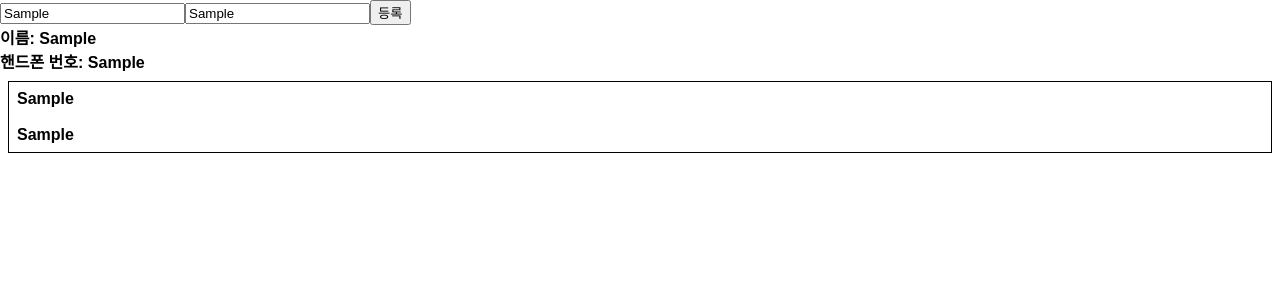
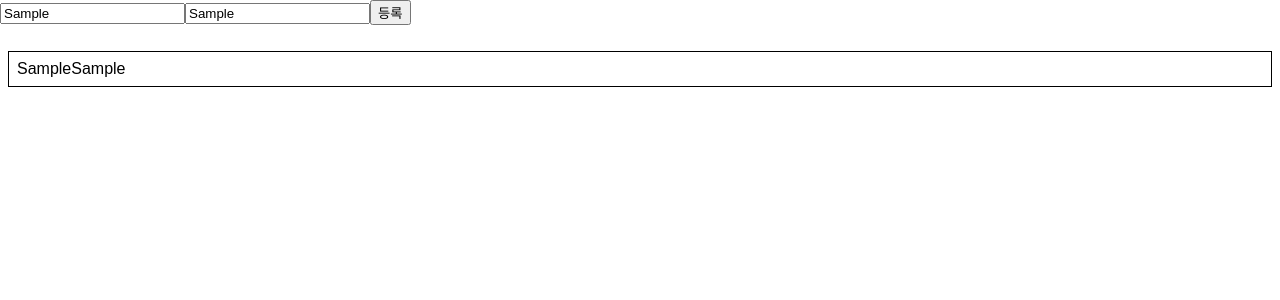
Before and after one commit to dl57934/hoony_blog_Data, a React (Create React App) app in the folder react/myapp/: page / in a window 1280 px wide. Both pictures are taken after typing "Sample", "Sample" into the empty fields and a click on the button "등록". Shown: the top 300 px of the page. Built offline with nearby package versions, Linux system fonts and the light colour scheme.

Commit message:
review redering array

```diff
--- a/react/myapp/src/App.js
+++ b/react/myapp/src/App.js
@@ -1,29 +1,32 @@
 import React, { Component } from 'react';
 import './App.css';
 import PhoneForm from "./component/PhoneForm";
-import PhoneInfoList from "./component/PhoneInfoList";
+import PhoneInfo from "./component/PhoneInfo"
 
 class App extends Component {
     state = {
         info:[]
     };
-    id = 0;
-    handlingCreate = (data)=>{
+    id = 0
+    onCreate = (data) => {
         const {info} = this.state;
         this.setState({
-            info:info.concat(
-                Object.assign({}, data, {id:this.id++})
-            )
+           info: info.concat({
+               ...data,
+               id:this.id++
+           })
         });
     };
-    render() {
-    return (
-      <div>
-          <PhoneForm onCreate={this.handlingCreate}/>
-          <PhoneInfoList data={this.state.info}/>
-      </div>
-    );
-  }
+
+    render(){
+        return (
+            <div>
+                <PhoneForm onCreate={this.onCreate}/>
+                <br/>
+                <PhoneInfo data={this.state.info}/>
+            </div>
+        )
+    }
 }
 
 export default App;
--- a/react/myapp/src/component/PhoneForm.js
+++ b/react/myapp/src/component/PhoneForm.js
@@ -1,4 +1,4 @@
-import React, {Component} from 'react';
+import React, {Component, Fragment} from 'react';
 
 class PhoneForm extends Component {
 state = {
@@ -8,25 +8,22 @@ class PhoneForm extends Component {
 
 handlingChange= (e)=>{
     this.setState({
-            [e.target.name] : e.target.value
-        })
+        [e.target.name]:e.target.value
+    });
 };
-    handlingSubmit = (e)=>{
+
+handlingSubmit= (e)=>{
     e.preventDefault();
     this.props.onCreate(this.state);
-    }
-    render() {
-        return (
-            <form onSubmit={this.handlingSubmit}>
-                <input name={"name"} value={this.state.name} onChange={this.handlingChange}/>
-                <input name={"phone"} value={this.state.phone} onChange={this.handlingChange}/>
+};
+
+render(){
+    return(<form onSubmit={this.handlingSubmit}>
+            <input name={"name"} value={this.state.name} placeholder={'이름'} onChange={this.handlingChange}/>
+            <input name={"phone"} value={this.state.phone} placeholder={'전화번호'} onChange={this.handlingChange}/>
             <button type={"submit"}>등록</button>
-                <br/>
-                <b>이름: {this.state.name}</b>
-                <br/>
-                <b>핸드폰 번호: {this.state.phone}</b>
         </form>
-        );
+    )
 }
 }
 
--- a/react/myapp/src/component/PhoneInfo.js
+++ b/react/myapp/src/component/PhoneInfo.js
@@ -1,19 +1,16 @@
 import React, {Component} from 'react';
+import PhoneInfoList from "./PhoneInfoList";
 
 class PhoneInfo extends Component {
-    render() {
-        const {name, phone, id} = this.props.info;
-        const style = {
-            border:"1px solid black",
-            padding:"8px",
-            margin:"8px"
-        };
-        return (
-            <div style={style}>
-                <div><b>{name}</b></div><br/>
-                <div><b>{phone}</b></div>
-            </div>
-        );
+    render(){
+        const {data} = this.props;
+        const list = data.map(info=>{
+                    return <PhoneInfoList info={info} key={info.id}/>
+                }
+            );
+        return (<div>
+            {list}
+        </div>)
     }
 }
 
--- a/react/myapp/src/component/PhoneInfoList.js
+++ b/react/myapp/src/component/PhoneInfoList.js
@@ -1,20 +1,18 @@
 import React, {Component} from 'react';
-import PhoneInfo from './PhoneInfo'
+import PhoneForm from "./PhoneForm";
+
 class PhoneInfoList extends Component {
-    static defaultProps = {
-        data:[]
+    style = {
+        border:'1px black solid',
+        margin:'8px',
+        padding:'8px'
     };
-    render() {
-        const {data} = this.props;
-        console.log(data);
-        const list = data.map((info)=>{
-           return <PhoneInfo info={info} key={info.id}/>}
-        );
-        return (
-            <div>
-                {list}
-            </div>
-        );
+    render(){
+        const {name, phone, key} = this.props.info;
+        return(<div style={this.style}>
+            {name}
+            {phone}
+        </div>)
     }
 }
 
```
Lines whose indentation alone changed are shown as unchanged.
